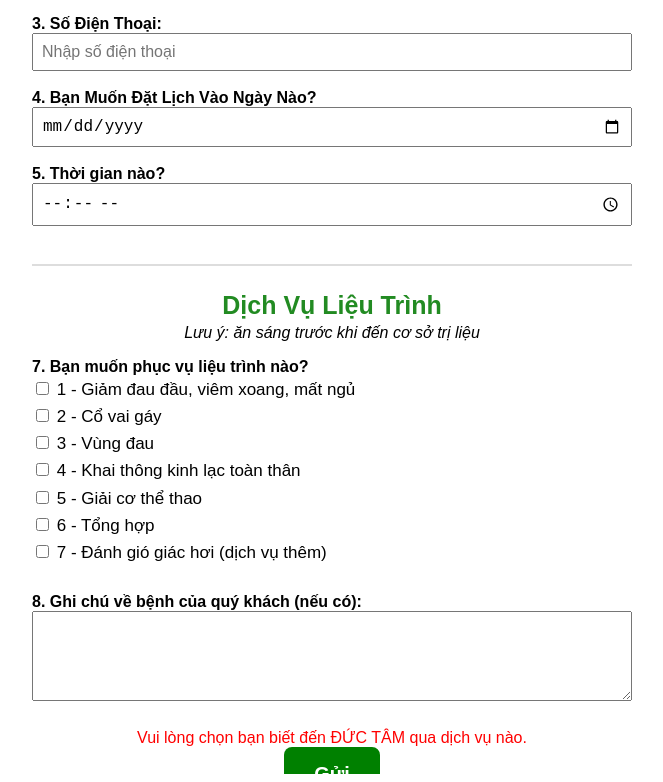
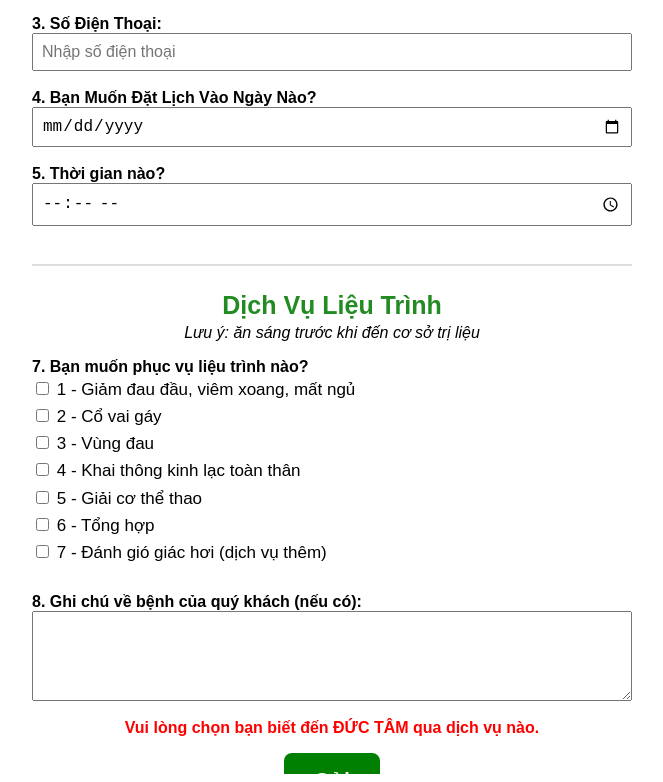
Before and after one commit to RickieDang/form-ductam, a plain HTML site: page index.html in a window 1280 px wide. Both pictures are taken after a click on the button "Gửi". Shown: the part 134-916 px from the top of the page, without its empty margins (308-971 px from the left). Drawn offline with Linux system fonts and the light colour scheme.

Commit message:
Update index.html

```diff
--- a/index.html
+++ b/index.html
@@ -44,7 +44,7 @@
   <textarea id="note" name="note" rows="4" style="width: 100%; padding: 8px;"></textarea><br><br>
 
  <!-- ✅ Hiển thị lỗi nếu có -->
-<div id="error-message" style="display: none; color: red; text-align: center; margin-top: 10px;"></div>
+<div id="error-message" style="display: none; color: red; margin-bottom: 16px; font-weight: bold; text-align: center;"></div>
 
   <div style="text-align: center;">
   <button id="submit-button" style="padding: 16px 30px; font-size: 20px; font-weight: bold; background-color: green; color: white; border: none; border-radius: 8px; cursor: pointer;">
```
